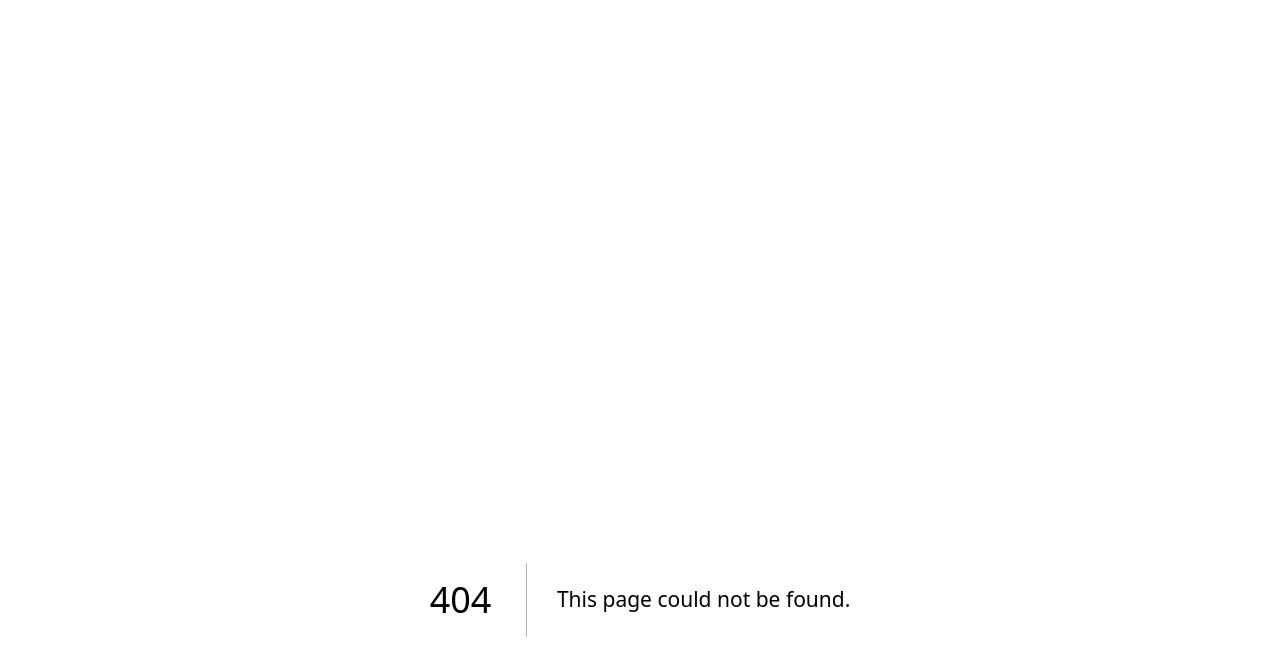
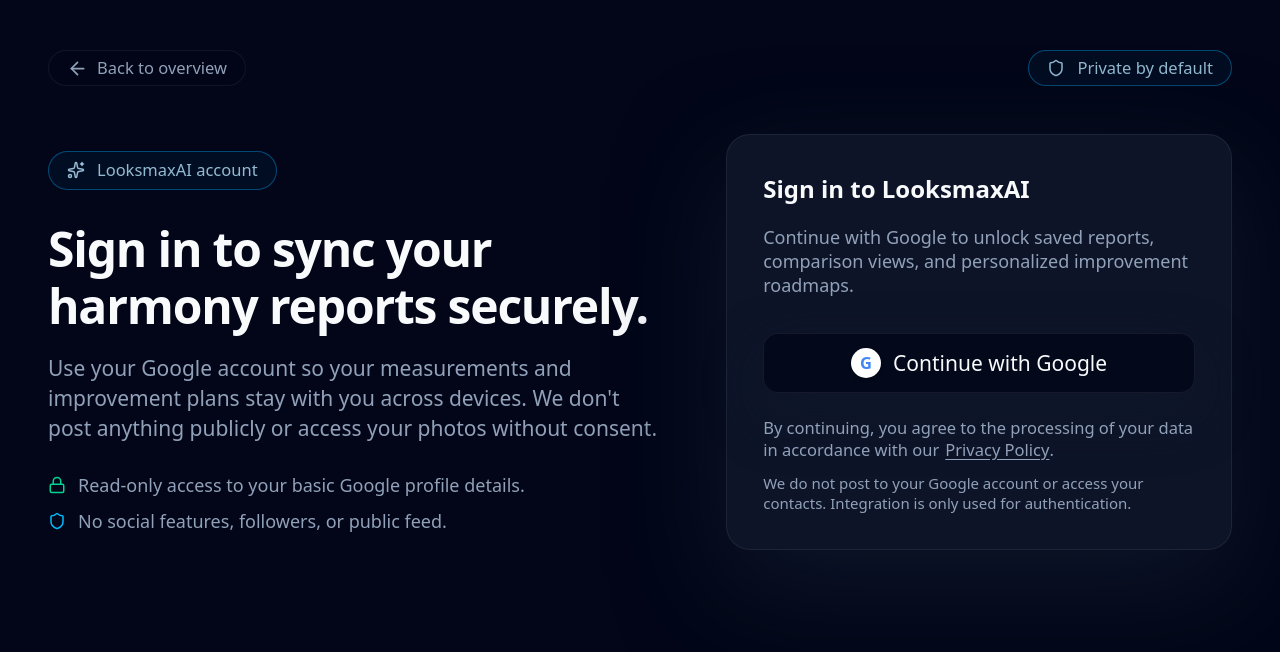
Before and after one commit to Cycliczzz/Facial-Scoring-System, a Next.js app in the folder faceiq/: page /login in a window 1280 px wide. Before the commit this address had no page. Shown: the top 652 px of the page. Built offline with nearby package versions, Linux system fonts and the light colour scheme.

Commit message:
23/2/2026
First Page version 3,login added

```diff
--- a/faceiq/app/globals.css
+++ b/faceiq/app/globals.css
@@ -187,7 +187,24 @@
     border-color: rgba(59, 130, 246, 0.85);
   }
 
+  .page-enter {
+    opacity: 0;
+    transform: translateY(18px) scale(0.98);
+    animation: page-enter 0.6s ease-out forwards;
+  }
+
   @keyframes section-enter {
+    0% {
+      opacity: 0;
+      transform: translateY(24px) scale(0.97);
+    }
+    100% {
+      opacity: 1;
+      transform: translateY(0) scale(1);
+    }
+  }
+
+  @keyframes page-enter {
     0% {
       opacity: 0;
       transform: translateY(24px) scale(0.97);
--- a/faceiq/app/layout.tsx
+++ b/faceiq/app/layout.tsx
@@ -13,7 +13,7 @@
 });
 
 export const metadata: Metadata = {
-  title: "FaceIQ Labs – Facial Harmony Analysis",
+  title: "LooksmaxAI – Facial Harmony Analysis",
   description:
     "Upload two photos and receive a structured, non‑medical facial harmony report with measurements, scores, and an improvement roadmap.",
 };
--- /dev/null
+++ b/faceiq/app/login/page.tsx
@@ -0,0 +1,102 @@
+import { ArrowLeft, Lock, Shield, Sparkles } from "lucide-react"
+import Link from "next/link"
+
+import { Button } from "@/components/ui/button"
+import {
+  Card,
+  CardContent,
+  CardDescription,
+  CardHeader,
+  CardTitle,
+} from "@/components/ui/card"
+
+export default function LoginPage() {
+  return (
+    <div className="relative min-h-screen overflow-hidden bg-background text-foreground">
+      <div className="pointer-events-none absolute inset-0 -z-10">
+        <div className="hero-orbit" />
+        <div className="grid-overlay" />
+      </div>
+
+      <div className="mx-auto flex min-h-screen max-w-6xl items-center justify-center px-4 sm:px-6 lg:px-8 -mt-50">
+        <div className="page-enter w-full space-y-8">
+          <div className="flex items-center justify-between text-xs text-muted-foreground">
+          <Link
+            href="/"
+            className="inline-flex items-center gap-1.5 rounded-full border border-border/60 bg-background/60 px-3 py-1 text-[11px] font-medium hover:border-sky-500/70 hover:text-foreground"
+          >
+            <ArrowLeft className="size-3.5" />
+            Back to overview
+          </Link>
+          <div className="inline-flex items-center gap-2 rounded-full border border-sky-500/40 bg-sky-500/5 px-3 py-1 text-[11px] text-sky-200/80">
+            <Shield className="size-3" />
+            <span>Private by default</span>
+          </div>
+        </div>
+
+        <div className="grid items-center gap-10 lg:grid-cols-[minmax(0,1.1fr)_minmax(0,0.9fr)]">
+          <div className="space-y-5">
+            <div className="inline-flex items-center gap-2 rounded-full border border-sky-500/40 bg-sky-500/5 px-3 py-1 text-[11px] text-sky-200/80">
+              <Sparkles className="size-3" />
+              <span>LooksmaxAI account</span>
+            </div>
+            <div className="space-y-3">
+              <h1 className="text-balance text-2xl font-semibold tracking-tight sm:text-3xl lg:text-[2rem]">
+                Sign in to sync your harmony reports securely.
+              </h1>
+              <p className="max-w-xl text-sm text-muted-foreground">
+                Use your Google account so your measurements and improvement plans stay with you across devices. We
+                don&apos;t post anything publicly or access your photos without consent.
+              </p>
+            </div>
+            <ul className="space-y-2 text-xs text-muted-foreground">
+              <li className="flex items-center gap-2">
+                <Lock className="size-3 text-emerald-400" />
+                <span>Read-only access to your basic Google profile details.</span>
+              </li>
+              <li className="flex items-center gap-2">
+                <Shield className="size-3 text-sky-400" />
+                <span>No social features, followers, or public feed.</span>
+              </li>
+            </ul>
+          </div>
+
+          <Card className="border-border/70 bg-card/90 shadow-[0_24px_70px_rgba(15,23,42,0.9)] backdrop-blur-xl card-raise">
+            <CardHeader className="space-y-1">
+              <CardTitle className="text-base">Sign in to LooksmaxAI</CardTitle>
+              <CardDescription className="text-xs">
+                Continue with Google to unlock saved reports, comparison views, and personalized improvement roadmaps.
+              </CardDescription>
+            </CardHeader>
+            <CardContent className="space-y-4 text-xs">
+              <Button
+                size="lg"
+                className="w-full justify-center gap-2 border border-border/70 bg-background/80 text-foreground shadow-[0_14px_35px_rgba(15,23,42,0.9)] transition-all hover:border-sky-500/70 hover:bg-accent/40"
+                // TODO: Wire this up to your Google OAuth / NextAuth sign-in endpoint
+                type="button"
+              >
+                <span className="inline-flex size-5 items-center justify-center rounded-full bg-white shadow-sm">
+                  <span className="text-[11px] font-semibold text-[#4285F4]">G</span>
+                </span>
+                Continue with Google
+              </Button>
+
+              <div className="space-y-2 text-[11px] text-muted-foreground">
+                <p>
+                  By continuing, you agree to the processing of your data in accordance with our
+                  <button className="ml-1 underline underline-offset-2 hover:text-foreground">Privacy Policy</button>
+                  .
+                </p>
+                <p className="text-[10px]">
+                  We do not post to your Google account or access your contacts. Integration is only used for
+                  authentication.
+                </p>
+              </div>
+            </CardContent>
+          </Card>
+        </div>
+      </div>
+    </div>
+  </div>
+  )
+}
--- a/faceiq/app/page.tsx
+++ b/faceiq/app/page.tsx
@@ -1,7 +1,9 @@
 "use client"
 
 import { useEffect, useState } from "react"
+import Link from "next/link"
 import { Button } from "@/components/ui/button"
+
 
 import {
   Card,
@@ -249,16 +251,21 @@
 
 
           <div className="flex items-center gap-2">
-            <Button variant="ghost" size="sm" className="hidden md:inline-flex">
-              Log in
+                        <Button asChild variant="ghost" size="sm" className="hidden md:inline-flex">
+              <Link href="/login">Log in</Link>
             </Button>
+
                         <Button
+              asChild
               size="sm"
               className="gap-1 transform-gpu bg-gradient-to-r from-sky-500 to-blue-500 text-primary-foreground shadow-[0_14px_38px_rgba(37,99,235,0.6)] transition-all duration-300 hover:-translate-y-0.5 hover:shadow-[0_20px_55px_rgba(37,99,235,0.8)]"
             >
+              <Link href="/login">
                 Get started
                 <ArrowRight className="size-3.5" />
+              </Link>
             </Button>
+
           </div>
         </div>
       </header>
@@ -291,12 +298,16 @@
 
             <div className="flex flex-wrap items-center gap-4">
                             <Button
+                asChild
                 size="lg"
                 className="gap-2 transform-gpu bg-gradient-to-r from-sky-500 to-blue-500 text-primary-foreground shadow-[0_18px_45px_rgba(37,99,235,0.65)] transition-all duration-300 hover:-translate-y-0.5 hover:shadow-[0_24px_60px_rgba(37,99,235,0.85)]"
               >
+                <Link href="/login">
                   Start free analysis
                   <ArrowRight className="size-4" />
+                </Link>
               </Button>
+
               <button className="text-sm font-medium text-muted-foreground underline-offset-4 hover:text-foreground hover:underline">
                 View example report
               </button>
@@ -624,6 +635,7 @@
                 </CardContent>
                 <CardFooter>
                                     <Button
+                    asChild
                     variant={tier.highlight ? "default" : "outline"}
                     className={
                       tier.highlight
@@ -631,8 +643,11 @@
                         : "w-full justify-center"
                     }
                   >
+                    <Link href="/login">
                       {tier.highlight ? "Get started" : "Try for free"}
+                    </Link>
                   </Button>
+
                 </CardFooter>
               </Card>
             ))}
@@ -651,12 +666,16 @@
           </p>
           <div className="mt-5 flex flex-wrap items-center justify-center gap-3">
                         <Button
+              asChild
               size="lg"
               className="gap-2 transform-gpu bg-gradient-to-r from-sky-500 to-blue-500 text-primary-foreground shadow-[0_18px_45px_rgba(37,99,235,0.65)] transition-all duration-300 hover:-translate-y-0.5 hover:shadow-[0_24px_60px_rgba(37,99,235,0.85)]"
             >
+              <Link href="/login">
                 Begin free assessment
                 <ArrowRight className="size-4" />
+              </Link>
             </Button>
+
             <span className="text-xs text-muted-foreground">
               No subscription required to try the core experience.
             </span>
--- a/faceiq/package.json
+++ b/faceiq/package.json
@@ -3,7 +3,7 @@
   "version": "0.1.0",
   "private": true,
   "scripts": {
-    "dev": "next dev",
+    "dev": "next dev  --webpack",
     "build": "next build",
     "start": "next start",
     "lint": "eslint"
```
Lines whose indentation alone changed are shown as unchanged.
